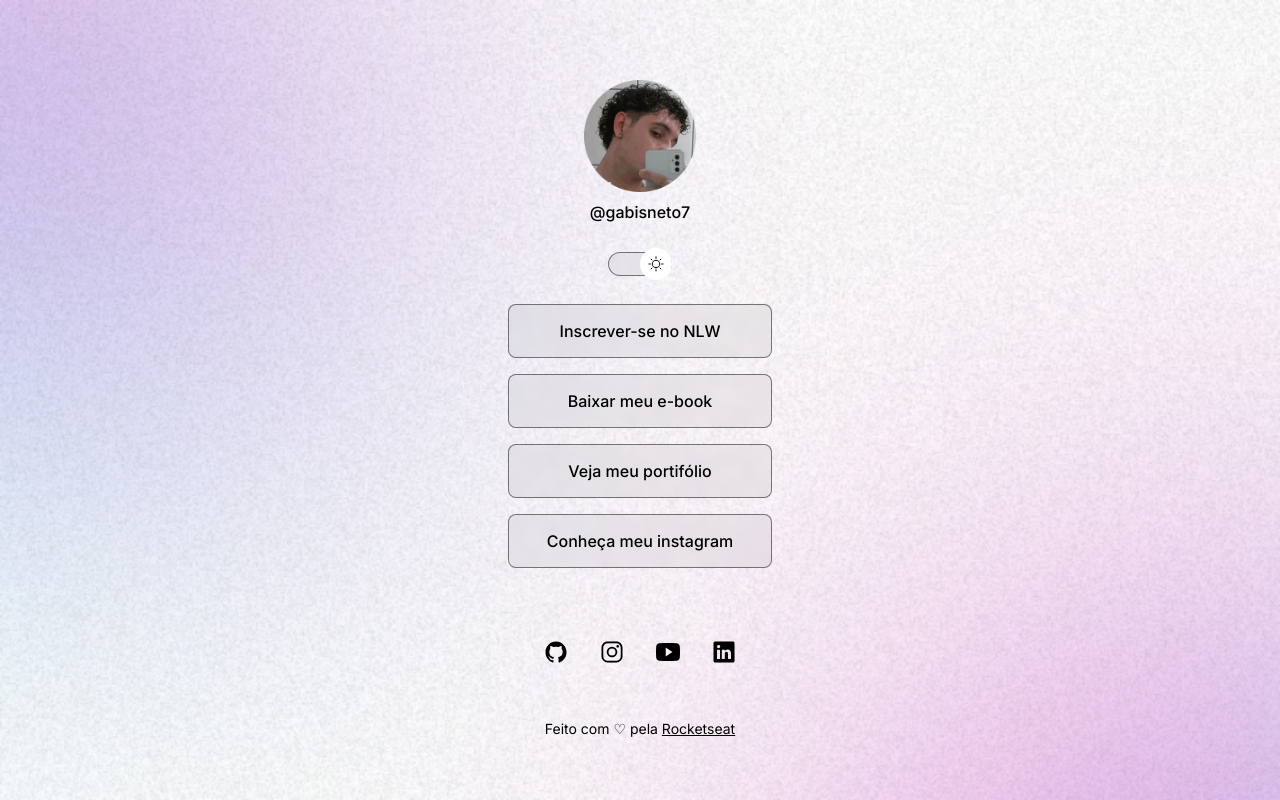
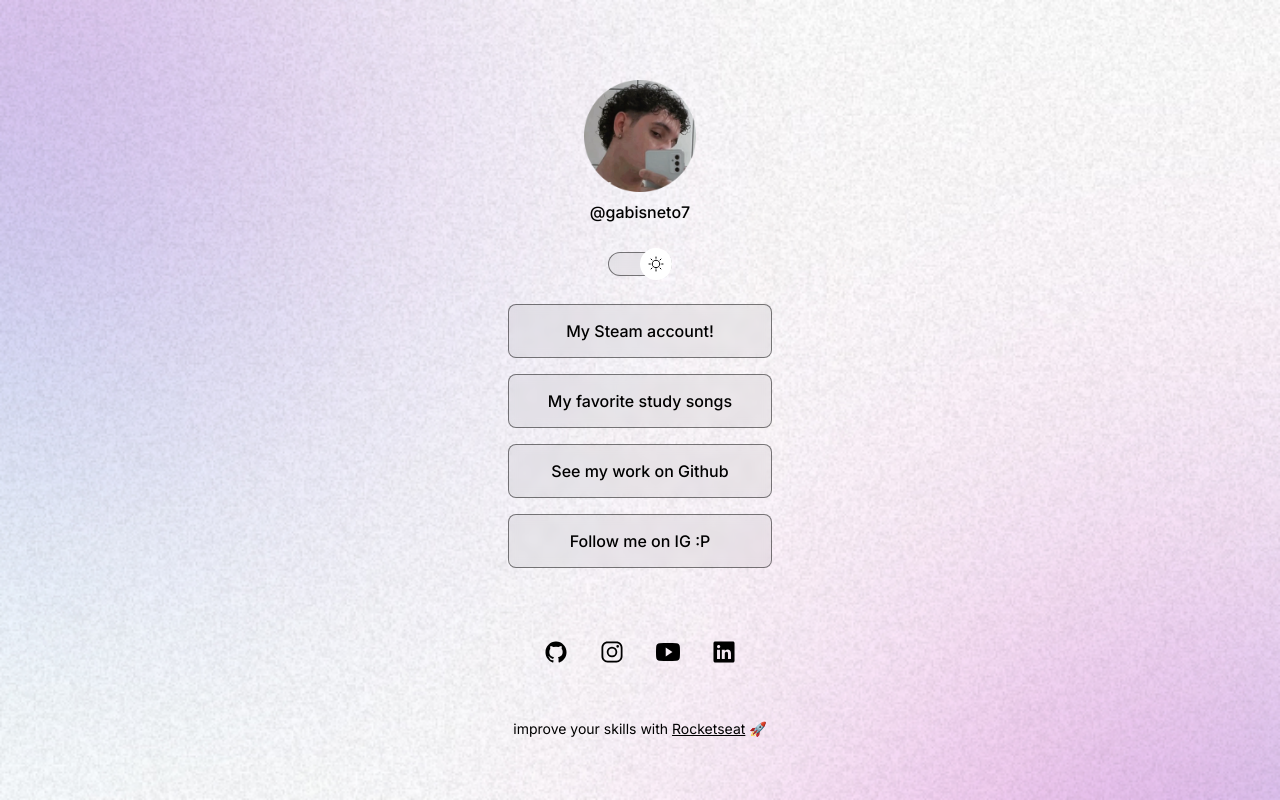
Before and after one commit to gabisneto7/project-linktree, a plain HTML site: page index.html in a window 1280 px wide. Drawn offline with nearby package versions, Linux system fonts and the light colour scheme.

Commit message:
final commit

```diff
--- a/index.html
+++ b/index.html
@@ -26,24 +26,24 @@
       </div>
       <ul>
         <li>
-          <a href="#" target="_blank">Inscrever-se no NLW</a>
+          <a href="https://steamcommunity.com/id/kratozz7" target="_blank">My Steam account!</a>
         </li>
         <li>
-          <a href="#" target="_blank">Baixar meu e-book</a>
+          <a href="https://www.youtube.com/watch?v=a3pz0OOhfEk" target="_blank">My favorite study songs</a>
         </li>
         <li>
-          <a href="https://github.com/kratozz7" target="_blank"
-            >Veja meu portifólio</a
+          <a href="https://github.com/gabisneto7" target="_blank"
+            >See my work on Github</a
           >
         </li>
         <li>
           <a href="https://instagram.com/gabisneto7" target="_blank"
-            >Conheça meu instagram</a
+            >Follow me on IG :P</a
           >
         </li>
       </ul>
       <div id="social-links">
-        <a href="https://github.com/kratozz7" target="_blank">
+        <a href="https://github.com/gabisneto7" target="_blank">
           <ion-icon name="logo-github"></ion-icon>
         </a>
         <a href="https://instagram.com/gabisneto7" target="_blank">
@@ -52,13 +52,13 @@
         <a href="https://youtube.com/@KratoZz7" target="_blank">
           <ion-icon name="logo-youtube"></ion-icon>
         </a>
-        <a href="#" target="_blank">
+        <a href="https://www.linkedin.com/in/gabriel-vicente-neto-8815651b3/" target="_blank">
           <ion-icon name="logo-linkedin"></ion-icon>
         </a>
       </div>
       <footer>
-        Feito com ♡ pela
-        <a href="https://rocketseat.com.br" target="_blank">Rocketseat</a>
+        improve your skills with
+        <a href="https://rocketseat.com.br" target="_blank">Rocketseat</a> 🚀
       </footer>
     </div>
 
--- a/style.css
+++ b/style.css
@@ -59,7 +59,7 @@ body * {
   left: 0;
   top: 50%;
   z-index: 1;
-  transform: translateY(-50%); /* Revisar! ifícil entendimento */
+  transform: translateY(-50%); /* Revisar! difícil entendimento */
 }
 
 .light #switch button {
```
